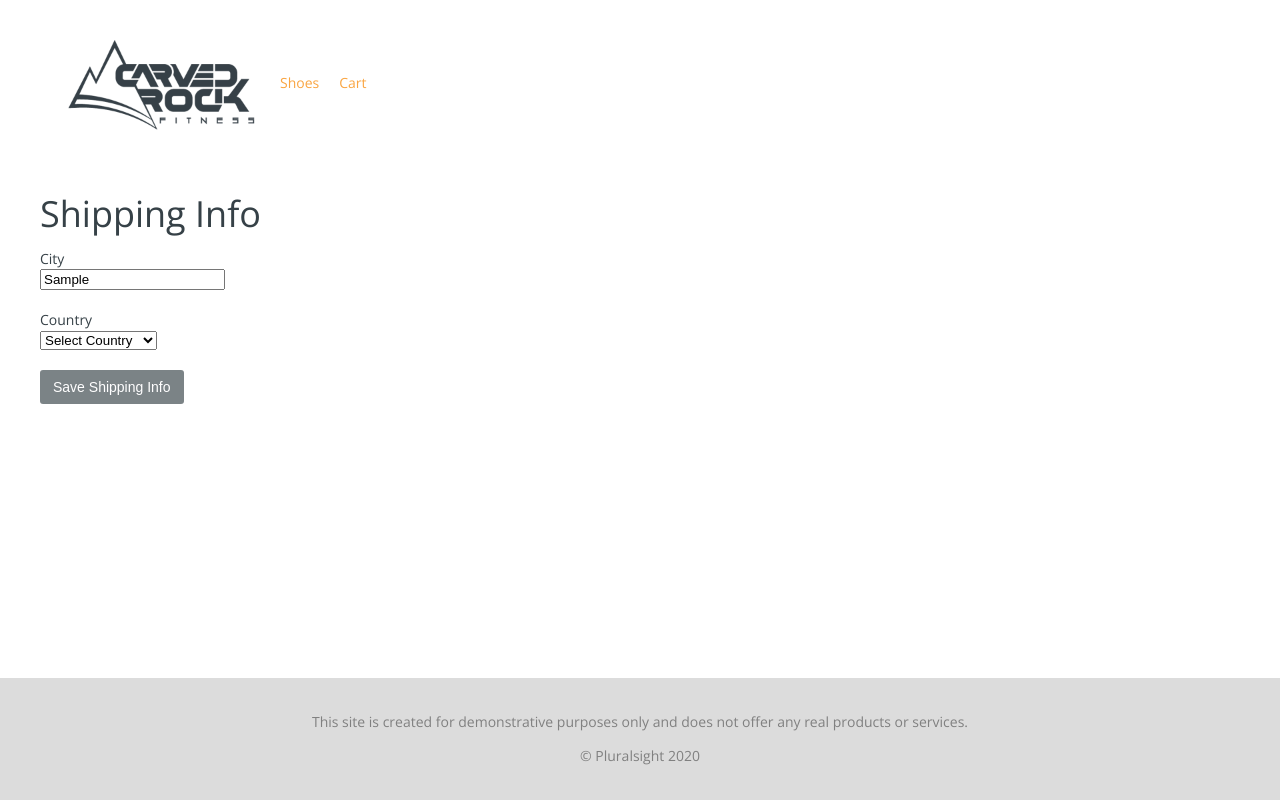
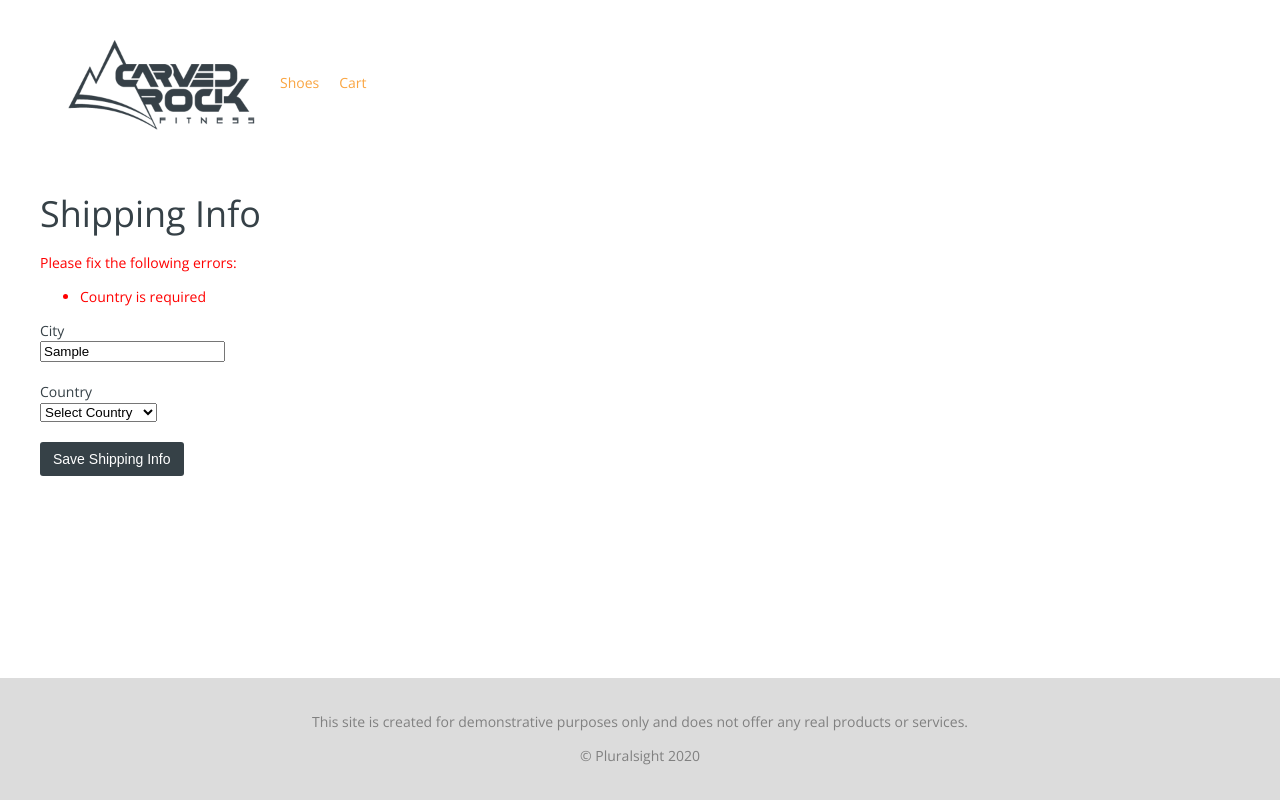
Before and after one commit to Annie-Huang/pluralsight-react-state, a React (Create React App) app: page /checkout in a window 1280 px wide. Both pictures are taken after typing "Sample" into the empty fields and a click on the input "Save Shipping Info". Built offline with nearby package versions, Linux system fonts and the light colour scheme; no server answers.

Commit message:
If it's not valid, set status to STATUS.SUBMITTED and show all the errors on the top of the page.

```diff
--- a/src/Checkout.jsx
+++ b/src/Checkout.jsx
@@ -64,6 +64,9 @@ export default function Checkout({ cart, emptyCart }) {
       } catch (e) {
         setSaveError(e);
       }
+
+    } else {
+      setStatus(STATUS.SUBMITTED);
     }
   }
 
@@ -82,6 +85,14 @@ export default function Checkout({ cart, emptyCart }) {
   return (
     <>
       <h1>Shipping Info</h1>
+      {!isValid && status === STATUS.SUBMITTED &&
+        <div role='alert'>
+          <p>Please fix the following errors:</p>
+          <ul>
+            {Object.keys(errors).map(key => <li key={key}>{errors[key]}</li>)}
+          </ul>
+        </div>
+      }
       <form onSubmit={handleSubmit}>
         <div>
           <label htmlFor="city">City</label>
```
